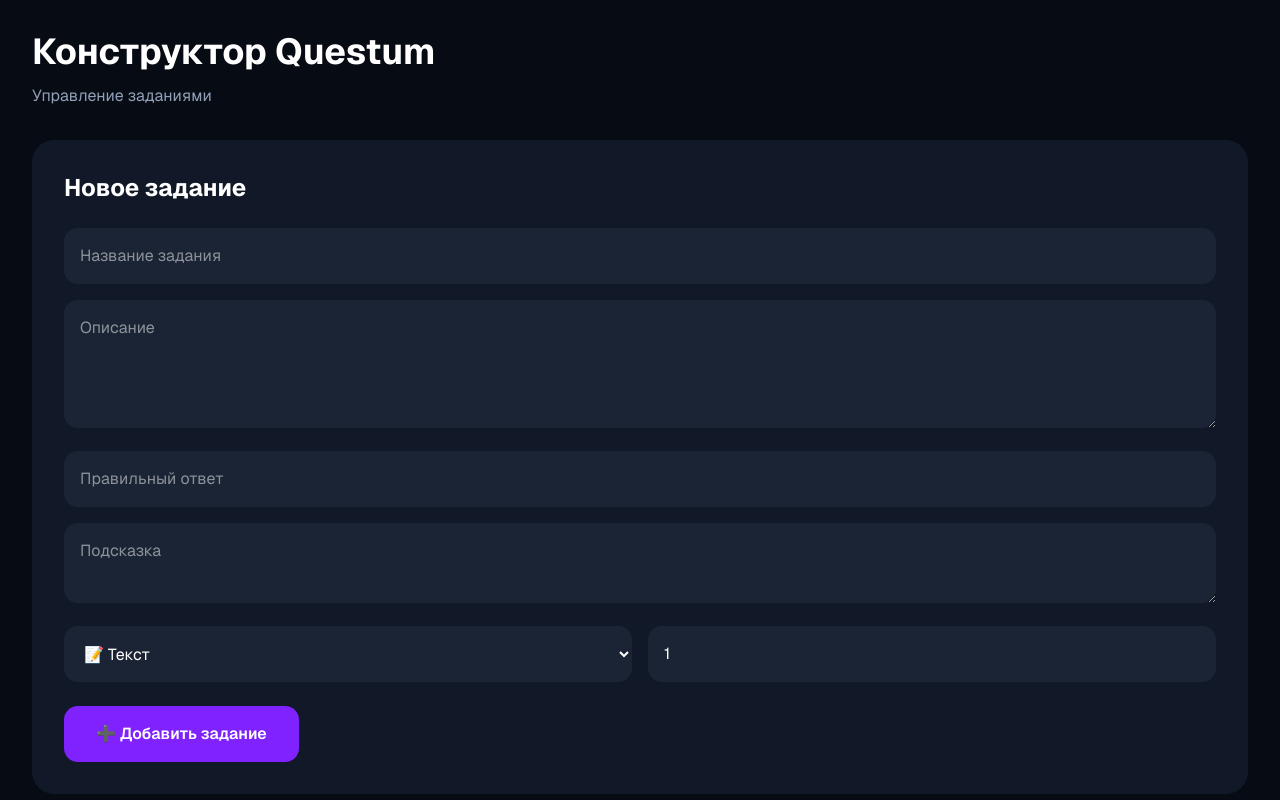
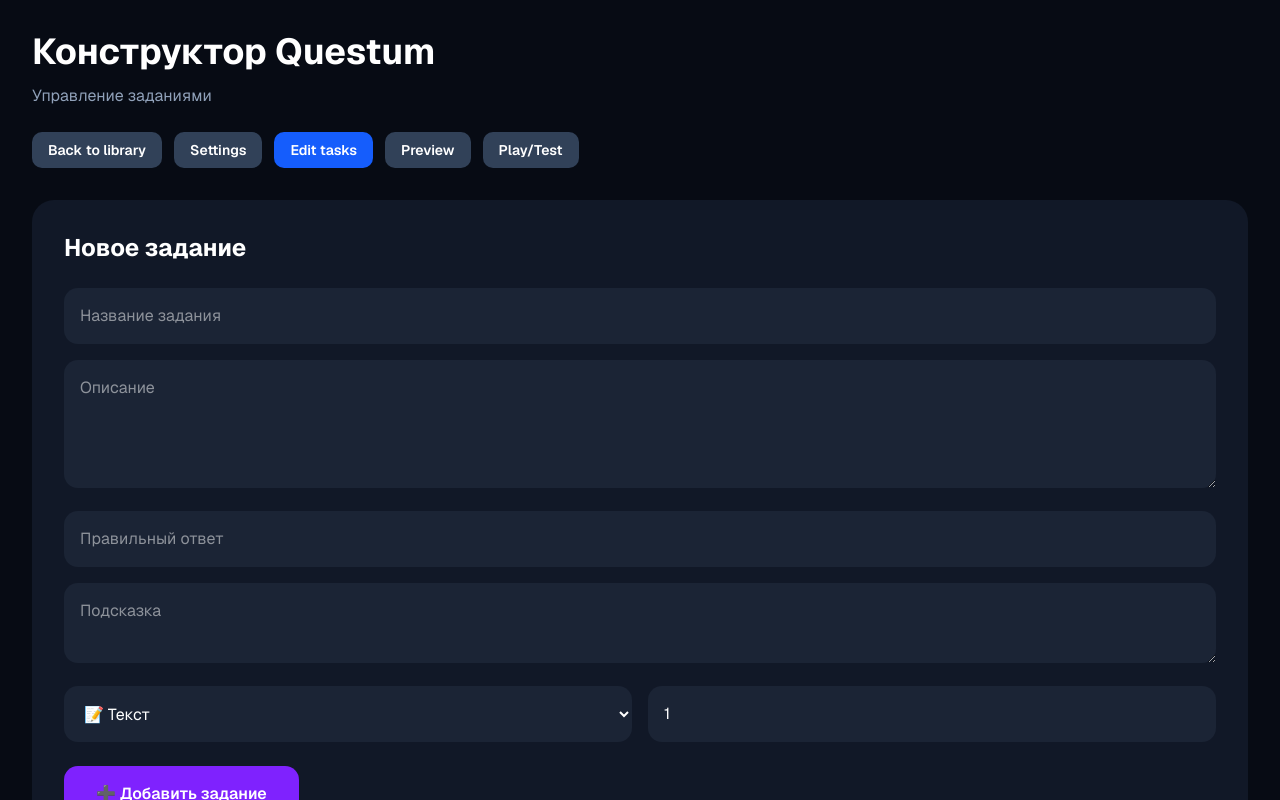
Before and after one commit to angeld474456-cmd/Qwestum-Education, a Next.js app: page /quests/1/tasks in a window 1280 px wide. Built offline with nearby package versions, Linux system fonts and the light colour scheme; no server answers; the database is empty.

Commit message:
Add workspace navigation to task editor

```diff
--- a/app/quests/[id]/tasks/page.tsx
+++ b/app/quests/[id]/tasks/page.tsx
@@ -3,6 +3,7 @@
 import { useEffect, useState } from "react";
 import { useParams } from "next/navigation";
 
+import QuestWorkspaceNav from "@/components/dashboard/QuestWorkspaceNav";
 import TaskForm from "@/components/tasks/TaskForm";
 import TaskList from "@/components/tasks/TaskList";
 import TaskEditor from "@/components/tasks/TaskEditor";
@@ -210,6 +211,10 @@
           Управление заданиями
         </p>
 
+        <div className="mt-6">
+          <QuestWorkspaceNav questId={questId} active="tasks" />
+        </div>
+
         <div className="mt-8">
           <TaskForm onSave={handleCreateTask} />
         </div>
```
